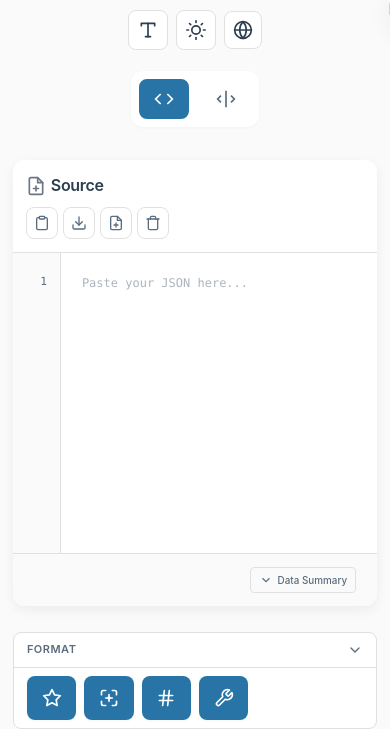
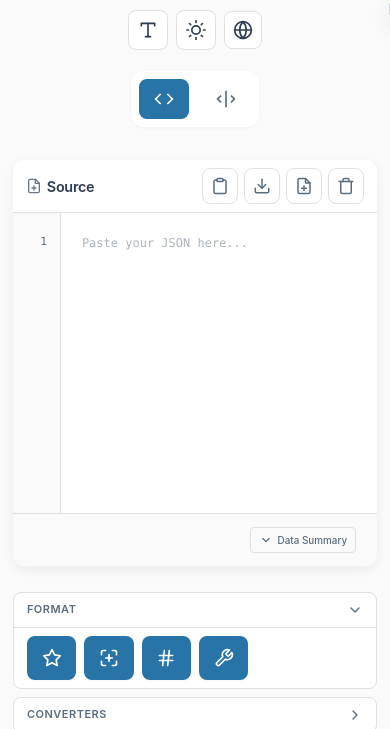
Before and after one commit to thesaadarshad/myjson.tools, a website: page index.html in a window 390 px wide. Shown: the part 94-823 px from the top of the page. Drawn offline with Linux system fonts and the light colour scheme.

Commit message:
Refine mobile panel header to single-line layout (v1.0.6)
- Changed panel header from 2-line stacked to single-line horizontal
- Reduced vertical padding (8px top/bottom, 13px sides)
- Smaller title font (0.9em) and icon (16px) on mobile
- Tighter button spacing (6px gap)
- Optimized button size (36px) for better touch targets
- Added white-space: nowrap to prevent title wrapping
- Much cleaner, more professional mobile appearance

```diff
--- a/styles.css
+++ b/styles.css
@@ -1718,22 +1718,29 @@ footer {
     }
 
     .panel-header {
-        flex-direction: column;
-        align-items: flex-start;
-        gap: var(--space-sm);
-        padding: var(--space-md);
+        flex-direction: row;
+        justify-content: space-between;
+        align-items: center;
+        padding: var(--space-sm) var(--space-md);
+        gap: var(--space-xs);
     }
 
     .panel-title {
-        font-size: var(--font-size-base);
+        font-size: calc(var(--font-size-base) * 0.9);
+        white-space: nowrap;
+        flex-shrink: 0;
+    }
+
+    .panel-title svg {
+        width: 16px;
+        height: 16px;
     }
 
     .actions {
-        width: 100%;
         display: flex;
-        justify-content: flex-start;
-        gap: var(--space-xs);
-        flex-wrap: wrap;
+        justify-content: flex-end;
+        gap: 6px;
+        flex-shrink: 0;
     }
 
     .btn-compact span {
@@ -1747,13 +1754,14 @@ footer {
     }
 
     .btn-icon {
-        width: 32px;
-        height: 32px;
+        width: 36px;
+        height: 36px;
+        padding: var(--space-xs);
     }
 
     .btn-icon svg {
-        width: 16px;
-        height: 16px;
+        width: 18px;
+        height: 18px;
     }
 
     .json-textarea {
```
